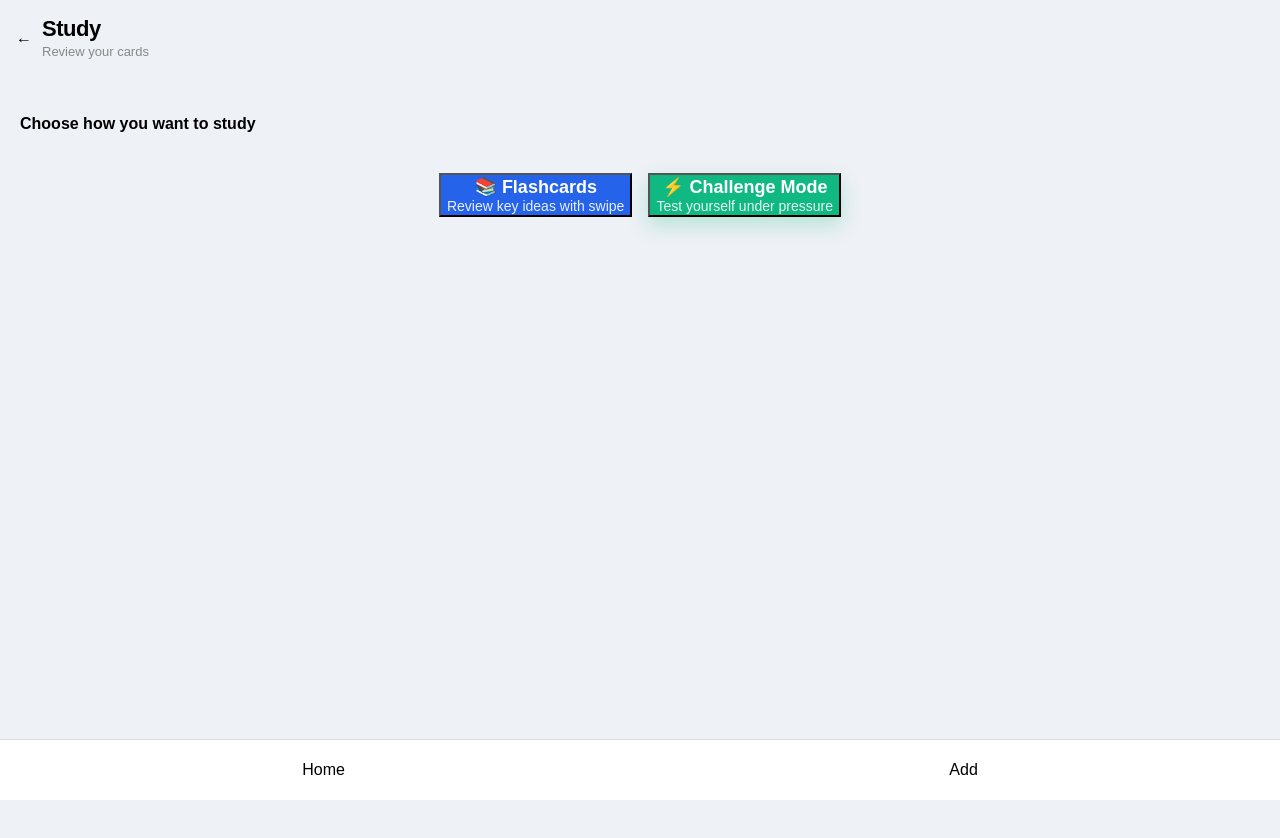
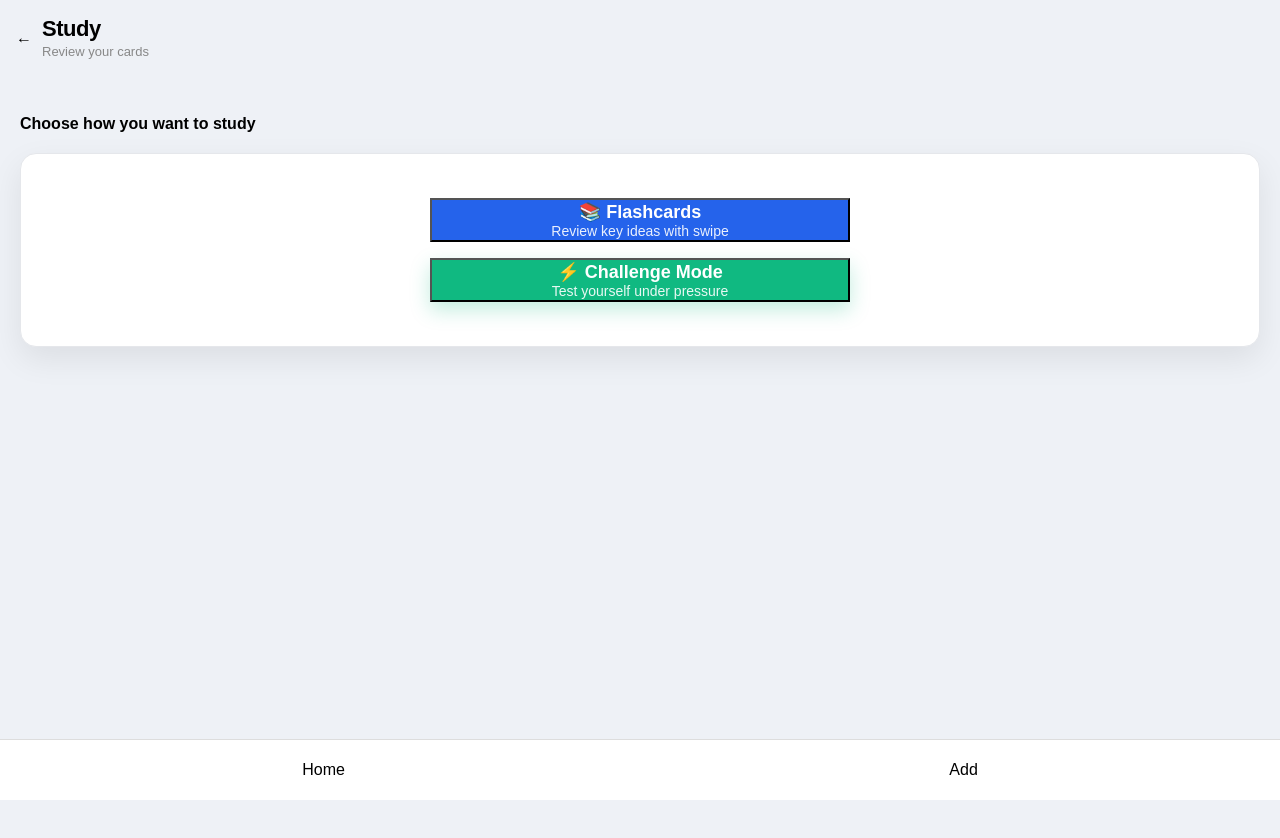
Before and after one commit to Kalindika2000/flashcards-app, a Next.js app: page /study in a window 1280 px wide. Shown: the top 838 px of the page. Built offline with nearby package versions, Linux system fonts and the light colour scheme.

Commit message:
changed study page button style

```diff
--- a/app/globals.css
+++ b/app/globals.css
@@ -244,3 +244,27 @@ body {
   border: 2px solid #3b82f6;
   transform: scale(0.98);
 }
+/*.mode-button {
+  transition: transform 0.12s ease-out, box-shadow 0.12s ease-out;
+}
+
+.mode-button:hover {
+  transform: translateY(-3px);
+}
+
+.mode-button:active {
+  transform: scale(0.96);
+}*/
+
+.mode-button {
+  transition: transform 0.15s ease, box-shadow 0.15s ease;
+  cursor: pointer;
+}
+
+.mode-button:hover {
+  transform: translateY(-4px) !important;
+}
+
+.mode-button:active {
+  transform: scale(0.96) !important;
+}
--- a/app/study/page.tsx
+++ b/app/study/page.tsx
@@ -534,10 +534,21 @@ const currentCard = flashcards[actualIndex];
   </div>
 )}
 {mode === null && (
-  <ModeSelection
-    onSelectFlashcards={handleFlashcards}
-    onSelectChallenge={handleChallenge}
-  />
+  <div
+    style={{
+  background: "#ffffff",
+  borderRadius: "16px",
+  padding: "24px",
+  boxShadow: "0 12px 32px rgba(0,0,0,0.08)",
+  border: "1px solid #e5e7eb",
+  marginTop: "10px",
+}}
+  >
+    <ModeSelection
+      onSelectFlashcards={handleFlashcards}
+      onSelectChallenge={handleChallenge}
+    />
+  </div>
 )}
 
       {flashcards.length === 0 && mode === "flashcards" && (
--- a/components/ModeSelection.tsx
+++ b/components/ModeSelection.tsx
@@ -23,16 +23,31 @@ export default function ModeSelection({
         width: "100%",
         maxWidth: "420px",
         display: "flex",
-        justifyContent: "center",
+      flexDirection: "column",
       gap: "16px",
+
       }}
     >
       <button
   onClick={onSelectFlashcards}
-        className="w-full p-5 rounded-2xl border transition"
+ /* onMouseEnter={(e) => {
+  e.currentTarget.style.transform = "translateY(-2px) scale(1)";
+}}
+onMouseLeave={(e) => {
+  e.currentTarget.style.transform = "translateY(0) scale(1)";
+}}
+onMouseDown={(e) => {
+  e.currentTarget.style.transform = "translateY(0) scale(0.96)";
+}}
+onMouseUp={(e) => {
+  e.currentTarget.style.transform = "translateY(-2px) scale(1)";
+}}*/
+  //className="w-full p-5 rounded-2xl border"
+  className="mode-button w-full p-5 rounded-2xl border"
   style={{
     backgroundColor: "#2563eb",
     color: "white",
+    //transition: "transform 0.15s ease",
   }}
 >
         <div style={{ fontSize: "18px", fontWeight: "600" }}>
@@ -45,11 +60,25 @@ export default function ModeSelection({
 
       <button
   onClick={onSelectChallenge}
-        className="w-full p-5 rounded-2xl border transition"
+  /*onMouseEnter={(e) => {
+  e.currentTarget.style.transform = "translateY(-2px) scale(1)";
+}}
+onMouseLeave={(e) => {
+  e.currentTarget.style.transform = "translateY(0) scale(1)";
+}}
+onMouseDown={(e) => {
+  e.currentTarget.style.transform = "translateY(0) scale(0.96)";
+}}
+onMouseUp={(e) => {
+  e.currentTarget.style.transform = "translateY(-2px) scale(1)";
+}}*/
+  //className="w-full p-5 rounded-2xl border"
+  className="mode-button w-full p-5 rounded-2xl border"
   style={{
     backgroundColor: "#10b981",
     color: "white",
     boxShadow: "0 8px 20px rgba(16, 185, 129, 0.25)",
+    //transition: "transform 0.15s ease",
   }}
 >
         <div style={{ fontSize: "18px", fontWeight: "600" }}>
```
Also changed, not shown: 1 other file (tests, documents, lock files or other folders). Lines whose indentation alone changed are shown as unchanged.
